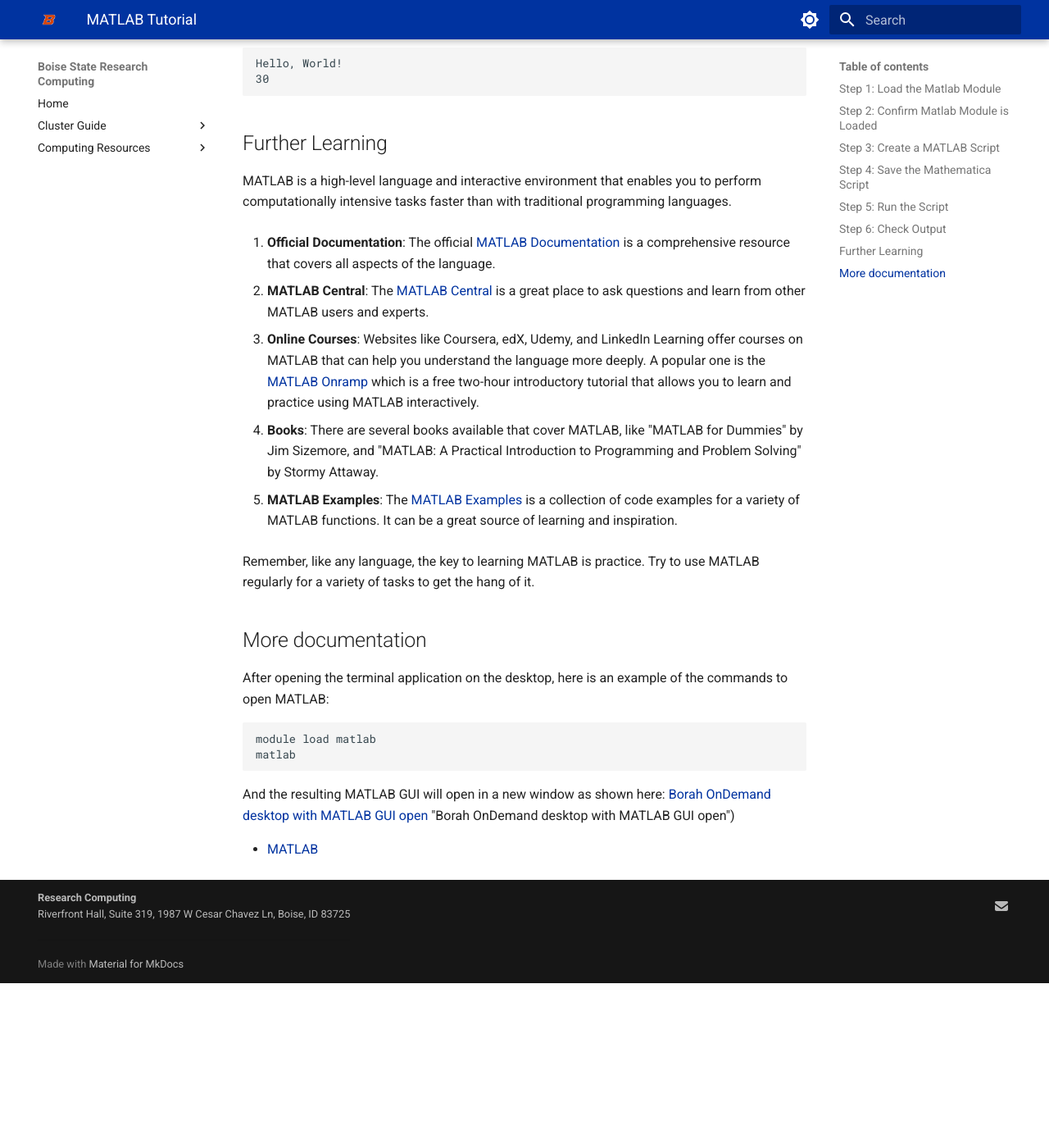
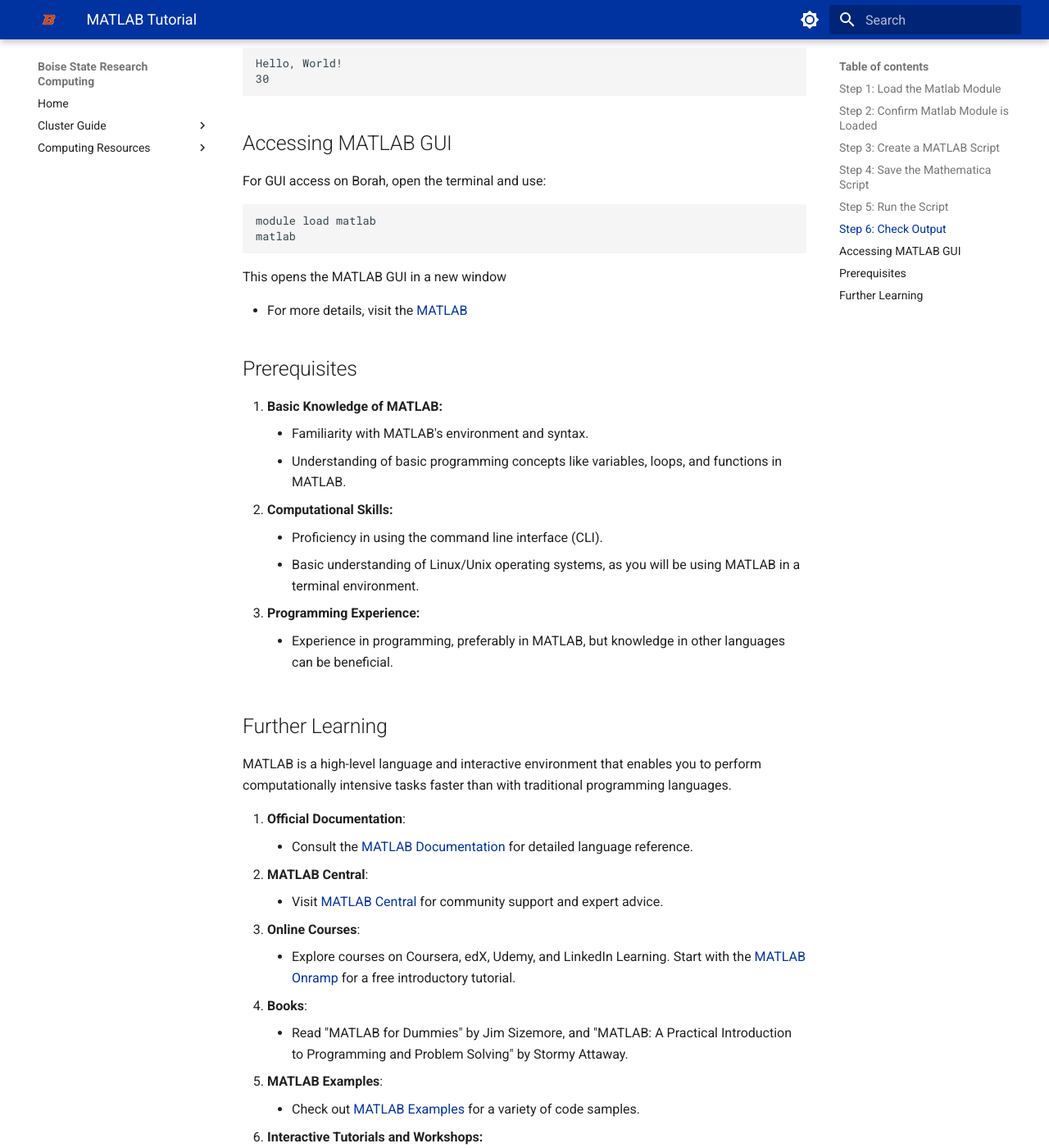
Before and after one commit to bsurc/docs, an MkDocs documentation site: the page built from docs/Borah Modules/Matlab-Tutorial.md, in a window 1280 px wide and 1400 px high, scrolled down 1219 px. Shown: the whole window at 82% size. Built offline with MkDocs 1.6.1 and Material for MkDocs 9.7.7, drawn with Linux system fonts in a browser that asks for light colours; before the commit the page ends 2418 px from its top, so only the background shows below that; some of the changed text lies outside the part shown.

Commit message:
Updated Matlab-Tutorial.md

````diff
--- a/docs/Borah Modules/Matlab-Tutorial.md
+++ b/docs/Borah Modules/Matlab-Tutorial.md
@@ -48,30 +48,49 @@ Hello, World!
 30
 ```
 
+## Accessing MATLAB GUI
+
+For GUI access on Borah, open the terminal and use:
+```bash
+module load matlab
+matlab
+```
+
+This opens the MATLAB GUI in a new window
+
+- For more details, visit the [MATLAB](https://www.boisestate.edu/rcs/matlab/)
+
+## Prerequisites
+1. **Basic Knowledge of MATLAB:**
+    - Familiarity with MATLAB's environment and syntax.
+    - Understanding of basic programming concepts like variables, loops, and functions in MATLAB.
+2. **Computational Skills:**
+    - Proficiency in using the command line interface (CLI).
+    - Basic understanding of Linux/Unix operating systems, as you will be using MATLAB in a terminal environment.
+3. **Programming Experience:**
+    - Experience in programming, preferably in MATLAB, but knowledge in other languages can be beneficial.
+
 ## Further Learning
 
 MATLAB is a high-level language and interactive environment that enables you to perform computationally intensive tasks faster than with traditional programming languages.
 
-1. **Official Documentation**: The official [MATLAB Documentation](https://www.mathworks.com/help/matlab/) is a comprehensive resource that covers all aspects of the language.
-
-2. **MATLAB Central**: The [MATLAB Central](https://www.mathworks.com/matlabcentral/) is a great place to ask questions and learn from other MATLAB users and experts.
-
-3. **Online Courses**: Websites like Coursera, edX, Udemy, and LinkedIn Learning offer courses on MATLAB that can help you understand the language more deeply. A popular one is the [MATLAB Onramp](https://www.mathworks.com/learn/tutorials/matlab-onramp.html) which is a free two-hour introductory tutorial that allows you to learn and practice using MATLAB interactively.
-
-4. **Books**: There are several books available that cover MATLAB, like "MATLAB for Dummies" by Jim Sizemore, and "MATLAB: A Practical Introduction to Programming and Problem Solving" by Stormy Attaway.
-
-5. **MATLAB Examples**: The [MATLAB Examples](https://www.mathworks.com/examples/matlab) is a collection of code examples for a variety of MATLAB functions. It can be a great source of learning and inspiration.
+1. **Official Documentation**:
+    - Consult the [MATLAB Documentation](https://www.mathworks.com/help/matlab/) for detailed language reference.
+2. **MATLAB Central**:
+    - Visit [MATLAB Central](https://www.mathworks.com/matlabcentral/) for community support and expert advice.
+3. **Online Courses**:
+    -  Explore courses on Coursera, edX, Udemy, and LinkedIn Learning. Start with the [MATLAB Onramp](https://www.mathworks.com/learn/tutorials/matlab-onramp.html) for a free introductory tutorial.
+4. **Books**:
+    - Read "MATLAB for Dummies" by Jim Sizemore, and "MATLAB: A Practical Introduction to Programming and Problem Solving" by Stormy Attaway.
+5. **MATLAB Examples**:
+    - Check out [MATLAB Examples](https://www.mathworks.com/examples/matlab) for a variety of code samples.
+6. **Interactive Tutorials and Workshops:**
+    - Participate in MATLAB workshops or webinars offered by educational institutions or MATLAB itself.
+7. Community Forums and Groups:
+    - Join forums or social media groups dedicated to MATLAB for discussions and networking.
+8. **Hands-on Practice:**
+    - Apply MATLAB to different types of problems and projects. Experiment with various functions and toolboxes to enhance your understanding.
+9. **Collaboration:**
+    - Work with peers or mentors on MATLAB projects to gain practical experience and insights.
 
 Remember, like any language, the key to learning MATLAB is practice. Try to use MATLAB regularly for a variety of tasks to get the hang of it.
-
-## More documentation
-
-After opening the terminal application on the desktop, here is an example of the commands to open MATLAB:
-```bash
-module load matlab
-matlab
-```
-And the resulting MATLAB GUI will open in a new window as shown here:
-[Borah OnDemand desktop with MATLAB GUI open](images/ood-desktop-matlab.png) "Borah OnDemand desktop with MATLAB GUI open")
-
-- [MATLAB](https://www.boisestate.edu/rcs/matlab/)
````
